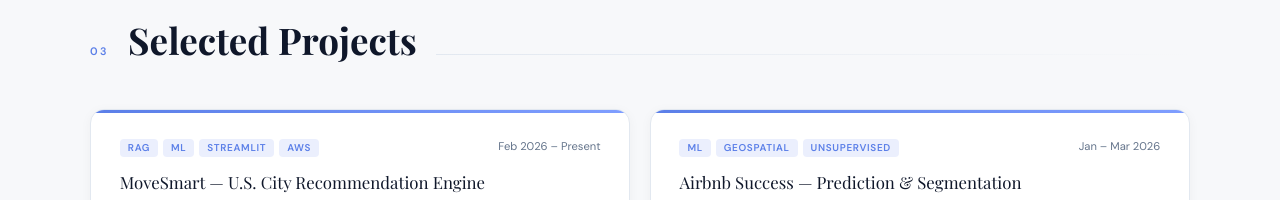
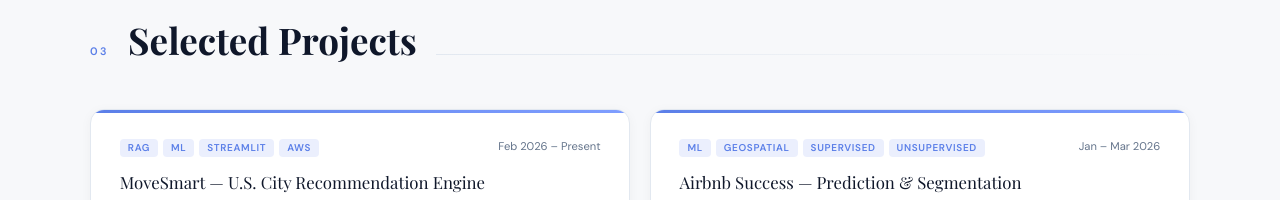
Before and after one commit to andem-divya/andem-divya.github.io, a plain HTML site: page index.html in a window 1280 px wide. Shown: the part 2520-2720 px from the top of the page. Drawn offline with nearby package versions, Linux system fonts and the light colour scheme; a web font is replaced by a local one.

Commit message:
Add 'Supervised' tag to project card

```diff
--- a/index.html
+++ b/index.html
@@ -437,7 +437,7 @@
 
       <div class="proj-card reveal" style="transition-delay:.1s">
         <div class="proj-top">
-          <div class="ptags"><span class="ptag">ML</span><span class="ptag">Geospatial</span><span class="ptag">Unsupervised</span></div>
+          <div class="ptags"><span class="ptag">ML</span><span class="ptag">Geospatial</span><span class="ptag">Supervised</span><span class="ptag">Unsupervised</span></div>
           <div class="proj-date">Jan – Mar 2026</div>
         </div>
         <div class="proj-name">Airbnb Success — Prediction &amp; Segmentation</div>
```
